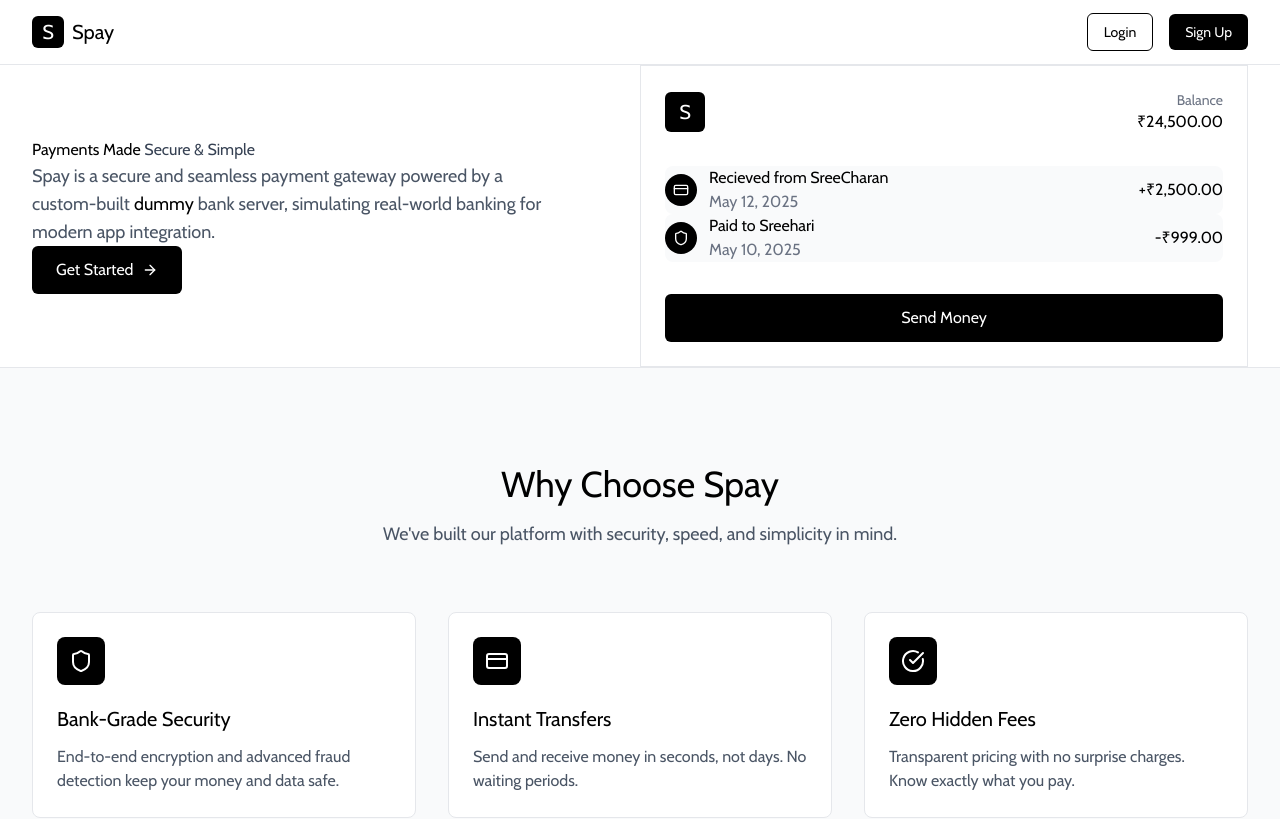
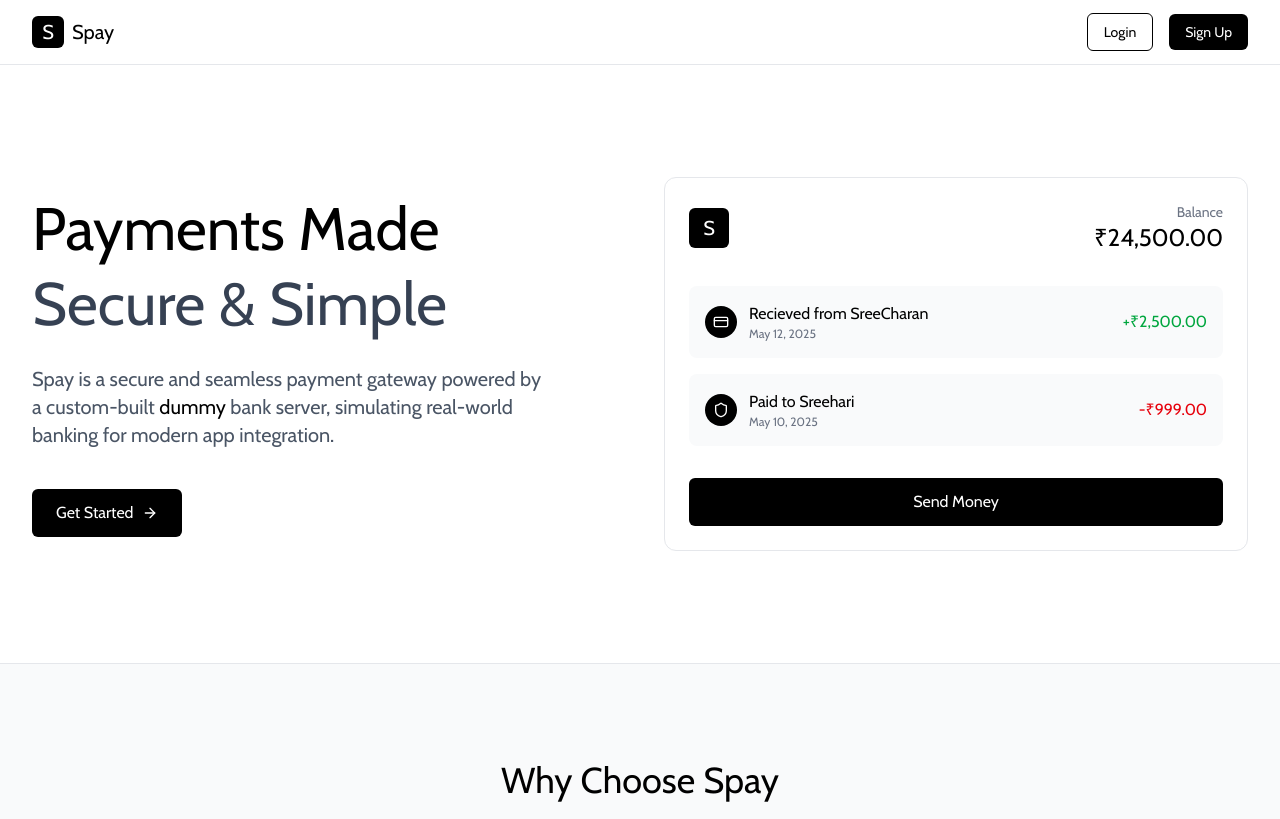
Before and after one commit to sreecharan-desu/Spay, a Next.js app in the folder apps/user-app/: page / in a window 1280 px wide. Shown: the top 819 px of the page. Built offline with nearby package versions, Linux system fonts and the light colour scheme; no server answers; a web font is replaced by a local one.

Commit message:
change/modularizing components

```diff
--- a/apps/user-app/app/page.tsx
+++ b/apps/user-app/app/page.tsx
@@ -1,14 +1,20 @@
 "use client";
 
-import { Shield, CreditCard, CheckCircle, Star, ChevronRight } from "lucide-react";
+import { useState, useEffect } from "react";
+import { ArrowRight, Shield, CreditCard, Menu, X, CheckCircle, Star, ChevronRight } from "lucide-react";
 import { FaDiscord, FaGithub, FaLinkedin, FaYoutube } from "react-icons/fa";
 import { FaXTwitter } from "react-icons/fa6";
 import { useSession, signIn, signOut } from "next-auth/react"
-import Hero from "@repo/ui/landingpage/Hero";
 
 
 export default function SpayLandingPage() {
+  const [animateHero, setAnimateHero] = useState(false);
     const { data: session } = useSession()
+
+  // Animation on load
+  useEffect(() => {
+    setAnimateHero(true);
+  }, []);
 
   return (
     <div className="min-h-screen bg-white text-black">
@@ -61,8 +67,71 @@ export default function SpayLandingPage() {
 
       </nav>
 
-      <Hero/>
+      {/* Hero Section */}
+      <section className="bg-white border-b border-gray-200">
+        <div className="max-w-7xl mx-auto px-4 sm:px-6 lg:px-8 py-20 md:py-28">
+          <div className="grid md:grid-cols-2 gap-12 items-center">
+            <div className={`transition-all duration-1000 ${animateHero ? 'translate-x-0 opacity-100' : '-translate-x-20 opacity-0'}`}>
+              <h1 className="text-4xl md:text-5xl lg:text-6xl font-extrabold leading-tight text-black">
+                Payments Made <span className="text-gray-700">Secure & Simple</span>
+              </h1>
+              <p className="mt-6 text-lg md:text-xl text-gray-600 max-w-lg">
+Spay is a secure and seamless payment gateway powered by a custom-built <b className="font-extrabold text-black">dummy</b> bank server, simulating real-world banking for modern app integration.              </p>
+              <div className="mt-10 flex flex-wrap gap-4">
+                <button onClick={() => signIn()} className="px-6 py-3 bg-black text-white font-medium rounded-md hover:bg-gray-800 transition-colors flex items-center">
+                  Get Started <ArrowRight className="ml-2 h-4 w-4" />
+                </button>
 
+              </div>
+
+            </div>
+            <div className={`relative transition-all duration-1000 delay-300 ${animateHero ? 'translate-x-0 opacity-100' : 'translate-x-20 opacity-0'} `}>
+              <div className="bg-white rounded-xl border border-gray-200 p-6 transform hover:shadow-lg transition-all">
+                <div className="flex justify-between items-center mb-8">
+                  <div>
+                    <div className="h-10 w-10 bg-black rounded-md flex items-center justify-center">
+                      <span className="text-white font-bold text-xl">S</span>
+                    </div>
+                  </div>
+                  <div className="text-right">
+                    <p className="text-gray-500 text-sm">Balance</p>
+                    <p className="text-2xl font-bold text-black">₹24,500.00</p>
+                  </div>
+                </div>
+                <div className="space-y-4 mb-8">
+                  <div className="bg-gray-50 p-4 rounded-lg flex justify-between items-center">
+                    <div className="flex items-center">
+                      <div className="bg-black h-8 w-8 rounded-full flex items-center justify-center text-white mr-3">
+                        <CreditCard className="h-4 w-4" />
+                      </div>
+                      <div>
+                        <p className="font-medium">Recieved from SreeCharan</p>
+                        <p className="text-xs text-gray-500">May 12, 2025</p>
+                      </div>
+                    </div>
+                    <p className="font-medium text-green-600">+₹2,500.00</p>
+                  </div>
+                  <div className="bg-gray-50 p-4 rounded-lg flex justify-between items-center">
+                    <div className="flex items-center">
+                      <div className="bg-black h-8 w-8 rounded-full flex items-center justify-center text-white mr-3">
+                        <Shield className="h-4 w-4" />
+                      </div>
+                      <div>
+                        <p className="font-medium">Paid to Sreehari</p>
+                        <p className="text-xs text-gray-500">May 10, 2025</p>
+                      </div>
+                    </div>
+                    <p className="font-medium text-red-600">-₹999.00</p>
+                  </div>
+                </div>
+                <button className="w-full py-3 bg-black text-white font-medium rounded-md hover:bg-gray-800 transition-colors">
+                  Send Money
+                </button>
+              </div>
+            </div>
+          </div>
+        </div>
+      </section>
 
       {/* Features Section */}
       <section id="features" className="py-16 md:py-24 bg-gray-50">
```
